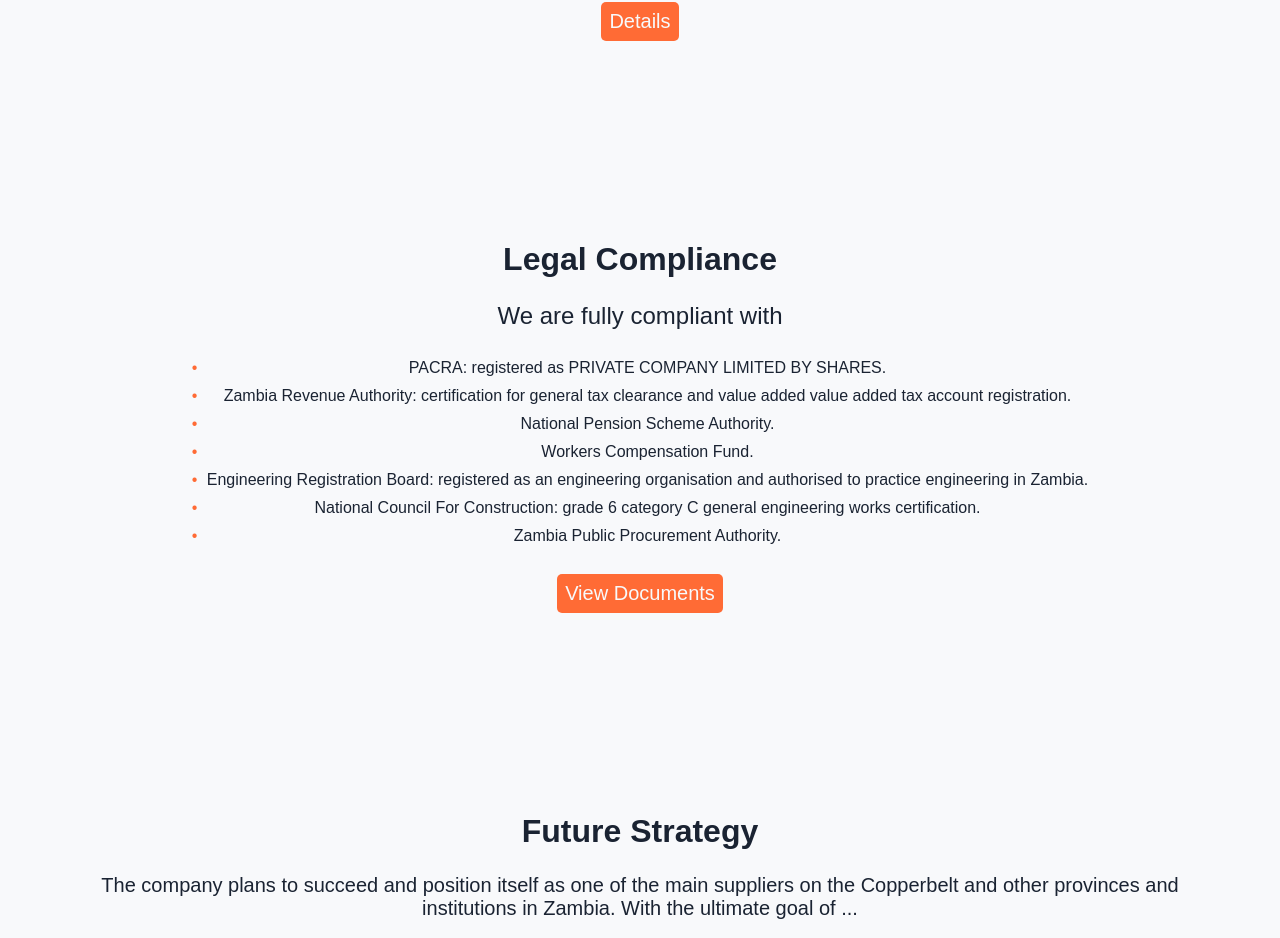
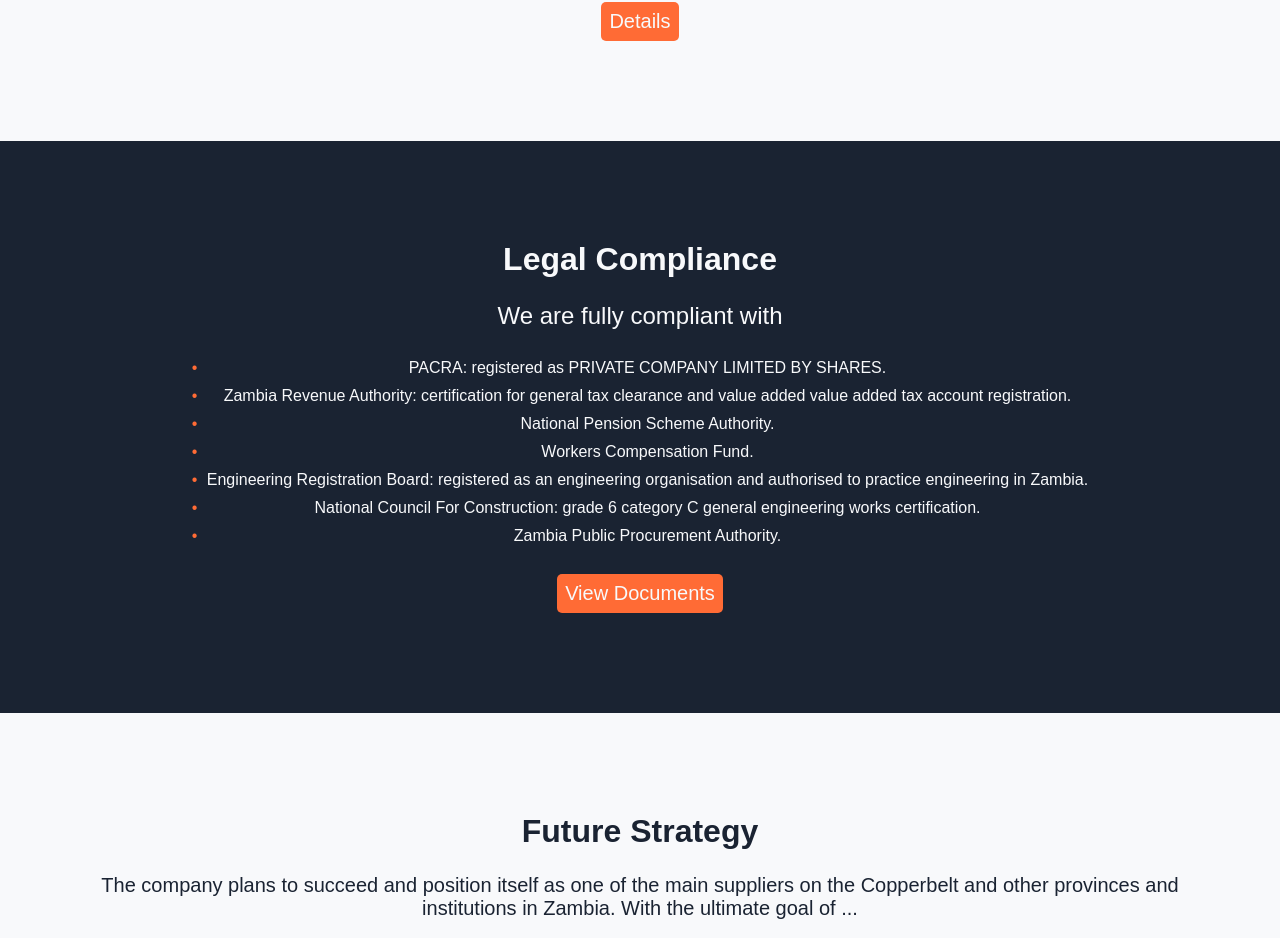
Before and after one commit to nkowanitemwani/makaenergiesdotcom, a Next.js app: page /pages/about in a window 1280 px wide. Shown: the part 822-1760 px from the top of the page. Built offline with nearby package versions, Linux system fonts and the light colour scheme.

Commit message:
minor change to legal compliance section

```diff
--- a/src/app/components/servicegrid/servicegrid.module.css
+++ b/src/app/components/servicegrid/servicegrid.module.css
@@ -4,5 +4,6 @@
     gap: 2rem;
     justify-items: center;
     align-items: center;
-    padding: 1.5rem;
+    padding: 50px;
+    /* background: #1a2332; */
 }
--- a/src/app/pages/about/about.module.css
+++ b/src/app/pages/about/about.module.css
@@ -6,6 +6,20 @@
     color: #ff6b35;
 }
 
+.legal{
+  background: #1a2332;
+}
+
+.legal h1{
+  color: #f8f9fb;
+}
+
+.legal p{
+  color: #f8f9fb;
+}
+
+
+
 .legal ol{
   list-style: none;
 }
@@ -13,6 +27,7 @@
 .legal li {
   position: relative;
   padding-left: 15px;
+  color: #f8f9fb;
 }
 
 .legal li:before {
```
